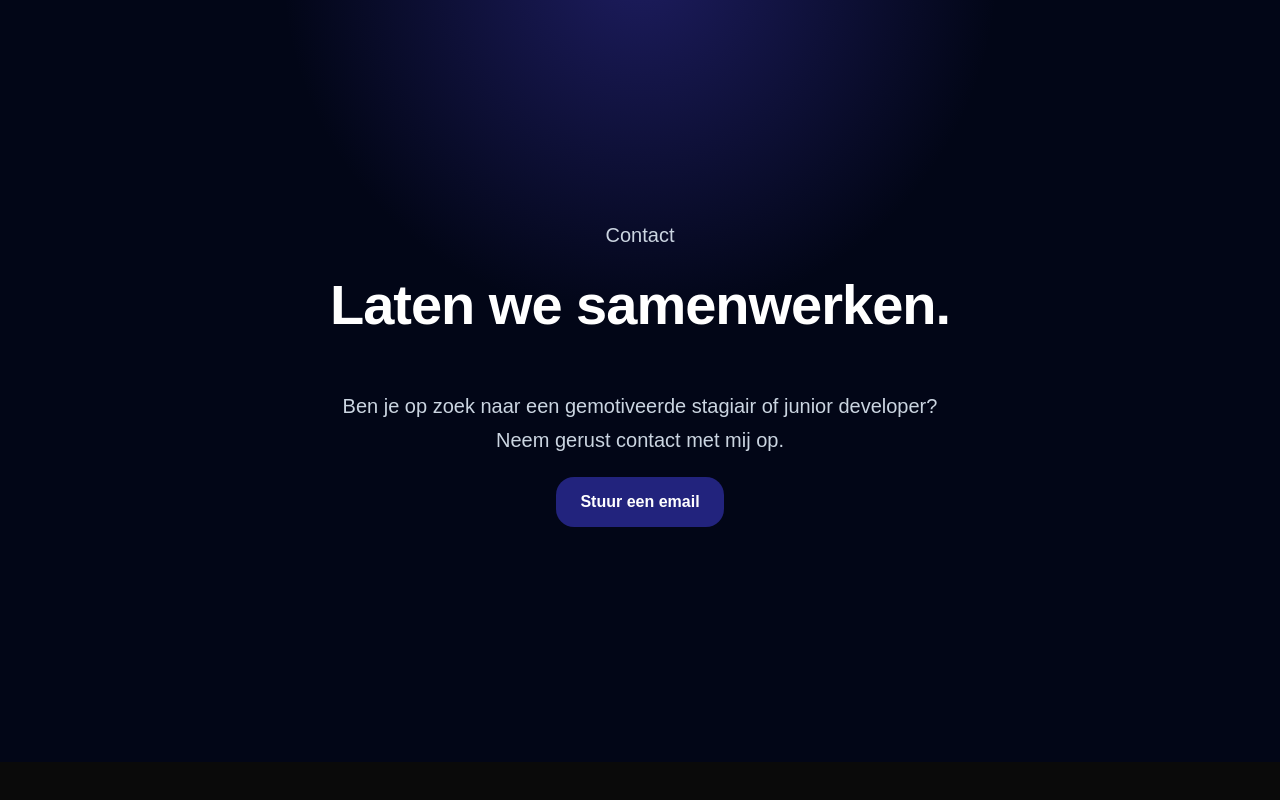
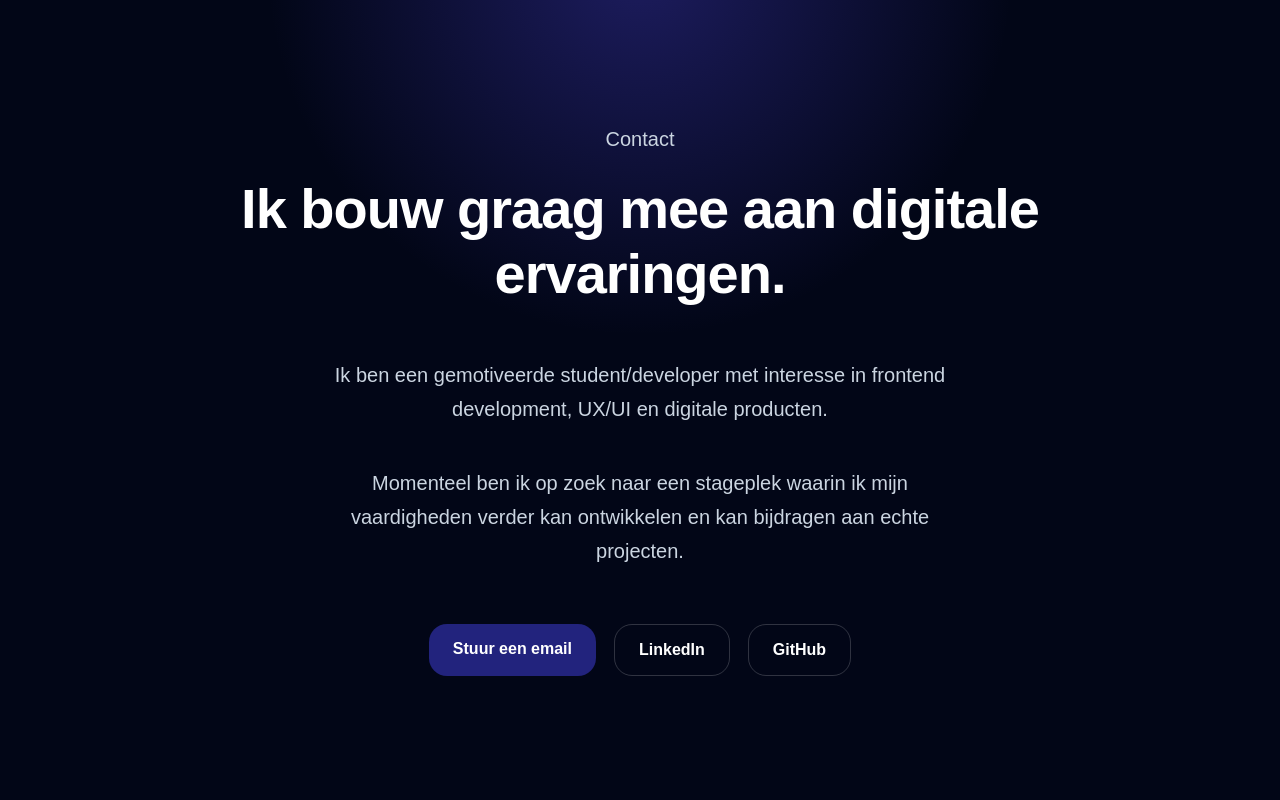
Before and after one commit to amal-alqasim14/ShowcasePortfolio-S3, a React (Vite) app in the folder showcase-portfolio/: page / in a window 1280 px wide. Shown: the part 2977-3777 px from the top of the page. Before the commit the page ends 3739 px from the top, so only its background shows below. Built offline with nearby package versions, Linux system fonts and the light colour scheme.

Commit message:
contact content verbeterd

```diff
--- a/showcase-portfolio/src/App.css
+++ b/showcase-portfolio/src/App.css
@@ -194,6 +194,13 @@ a {
   max-width: 650px;
 }
 
+.contact-buttons {
+  display: flex;
+  gap: 18px;
+  margin-top: 36px;
+  flex-wrap: wrap;
+}
+
 /* Admin page */
 
 .admin-page {
@@ -259,6 +266,17 @@ a {
   color: white;
   text-decoration: none;
   font-weight: 700;
+}
+
+.primary-btn,
+.secondary-btn {
+  padding: 16px 24px;
+
+  border-radius: 18px;
+
+  font-weight: 700;
+
+  transition: 0.25s ease;
 }
 
 /* Responsive */
--- a/showcase-portfolio/src/components/Contact.jsx
+++ b/showcase-portfolio/src/components/Contact.jsx
@@ -2,15 +2,45 @@ function Contact() {
   return (
     <section id="contact" className="section contact-section">
       <p className="label">Contact</p>
-      <h2>Laten we samenwerken.</h2>
-      <p>
-        Ben je op zoek naar een gemotiveerde stagiair of junior developer? Neem
-        gerust contact met mij op.
-      </p>
 
-      <a href="mailto:jouwemail@example.com" className="primary-btn">
-        Stuur een email
-      </a>
+     <h2>Ik bouw graag mee aan digitale ervaringen.</h2>
+
+      <p className="contact-text">
+        Ik ben een gemotiveerde student/developer met interesse in frontend
+        development, UX/UI en digitale producten.</p>
+
+        <p className="contact-text">
+        Momenteel ben ik op zoek naar
+        een stageplek waarin ik mijn vaardigheden verder kan ontwikkelen en kan
+        bijdragen aan echte projecten.</p>
+
+
+      <div className="contact-buttons">
+        <a
+          href="mailto:amal.alqasim2000@gmail.com"
+          className="primary-btn"
+        >
+          Stuur een email
+        </a>
+
+        <a
+          href="https://www.linkedin.com/in/amal-alqasim-a83941240/"
+          target="_blank"
+          rel="noreferrer"
+          className="secondary-btn"
+        >
+          LinkedIn
+        </a>
+
+        <a
+          href="https://github.com/amal-alqasim14"
+          target="_blank"
+          rel="noreferrer"
+          className="secondary-btn"
+        >
+          GitHub
+        </a>
+      </div>
     </section>
   );
 }
```
